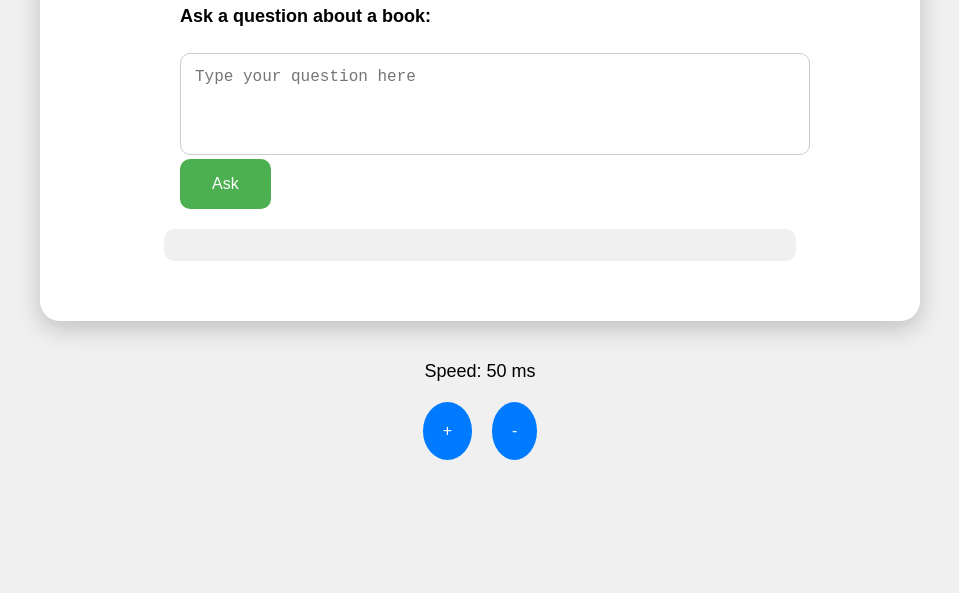
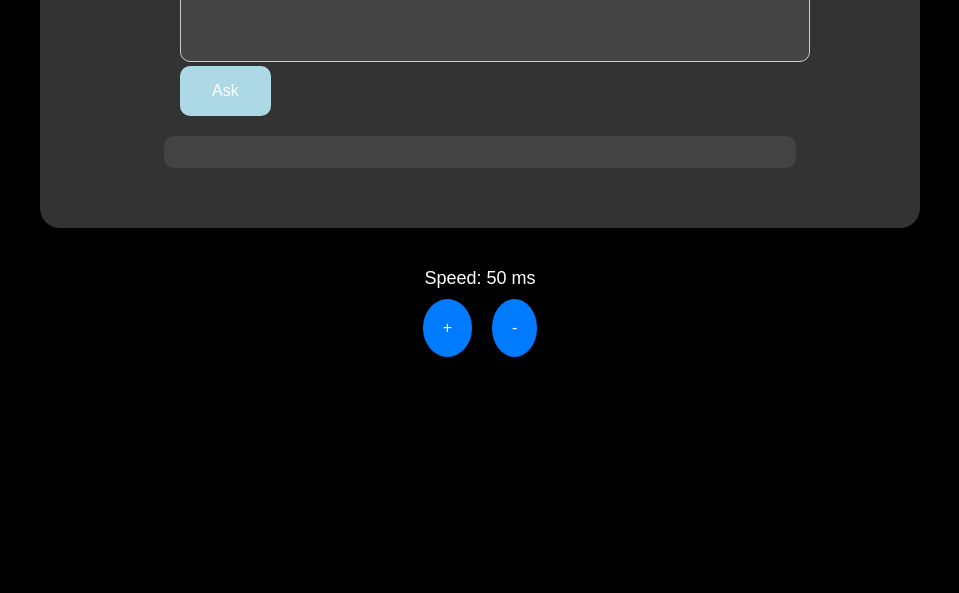
Before and after one commit to Bharath2006/server_chat_ai, a plain HTML site: page index.html in a window 1280 px wide. Shown: the part 227-820 px from the top of the page, without its empty margins (160-1119 px from the left). Drawn offline with Linux system fonts and the light colour scheme.

Commit message:
Update index.html

```diff
--- a/index.html
+++ b/index.html
@@ -6,33 +6,31 @@
     <meta name="viewport" content="width=device-width, initial-scale=1.0">
     <title>Book Chatbot</title>
     <style>
-        body {
+        body,
+        html {
             font-family: Arial, sans-serif;
             margin: 0;
             padding: 0;
-            display: flex;
-            justify-content: center;
-            align-items: center;
-            height: 100vh;
-            background-color: #f0f0f0;
-            flex-direction: column;
+            height: 100%;
+            width: 100%;
+            background-color: #000000;
+            /* Black background */
+            color: #ffffff;
+            /* White text */
         }
 
         .container {
             width: 90%;
-            /* Increased width */
             max-width: 800px;
-            /* Maximum width */
-            background-color: #ffffff;
+            background-color: #333333;
+            /* Dark grey for contrast */
             padding: 40px;
-            /* Increased padding for inner content */
             border-radius: 20px;
-            /* Rounded corners */
             box-shadow: 0 8px 24px rgba(0, 0, 0, 0.2);
-            /* Increased box shadow */
             display: flex;
             flex-direction: column;
             align-items: center;
+            margin: 20px auto;
         }
 
         .question-box,
@@ -40,19 +38,19 @@
             margin-bottom: 20px;
             width: 100%;
             max-width: 600px;
-            /* Limit width for consistency */
         }
 
         .question-box textarea {
             width: 100%;
             padding: 14px;
-            /* Increased padding */
             font-size: 16px;
             border: 1px solid #ccc;
             border-radius: 10px;
-            /* Rounded corners */
             resize: none;
-            /* Prevent resizing */
+            background-color: #444444;
+            /* Darker grey for textarea */
+            color: #ffffff;
+            /* White text */
         }
 
         .question-box label {
@@ -63,26 +61,23 @@
         }
 
         .question-box .ask-button {
-            background-color: #4CAF50;
-            /* Green */
+            background-color: #add8e6;
+            /* Light blue */
             border: none;
             color: white;
             padding: 16px 32px;
-            /* Adjusted padding */
             text-align: center;
             text-decoration: none;
             display: inline-block;
             font-size: 16px;
             border-radius: 10px;
-            /* Rounded corners */
             cursor: pointer;
             transition: background-color 0.3s ease;
-            /* Smooth background color transition */
         }
 
         .question-box .ask-button:hover {
-            background-color: #45a049;
-            /* Darker green on hover */
+            background-color: #87ceeb;
+            /* Slightly darker light blue on hover */
         }
 
         .control-buttons {
@@ -92,44 +87,36 @@
 
         .control-buttons button {
             background-color: #007bff;
-            /* Blue */
             border: none;
             color: white;
             padding: 20px;
-            /* Adjusted padding for circular shape */
             font-size: 20px;
             margin: 0 10px;
-            /* Adjusted margin */
             border-radius: 50%;
-            /* Circular shape */
             cursor: pointer;
             transition: background-color 0.3s ease;
-            /* Smooth background color transition */
         }
 
         .control-buttons button:hover {
             background-color: #0056b3;
-            /* Darker blue on hover */
         }
 
         .answer-box {
             width: 100%;
             max-width: 600px;
-            /* Limit width for consistency */
             white-space: pre-wrap;
-            background: #f0f0f0;
+            background: #444444;
+            /* Darker grey for answer box */
             padding: 16px;
-            /* Increased padding */
             border-radius: 10px;
-            /* Rounded corners */
             animation: fadeIn 0.5s ease;
-            /* CSS animation */
+            color: #ffffff;
+            /* White text */
         }
 
         .speed-display {
             font-size: 18px;
             margin-top: 40px;
-            /* Increased margin to add space */
             margin-bottom: 10px;
             text-align: center;
         }
@@ -142,24 +129,18 @@
 
         .speed-controls button {
             background-color: #007bff;
-            /* Blue */
             border: none;
             color: white;
             padding: 20px;
-            /* Adjusted padding */
             font-size: 16px;
             margin: 0 10px;
-            /* Adjusted margin */
             border-radius: 50%;
-            /* Circular shape */
             cursor: pointer;
             transition: background-color 0.3s ease;
-            /* Smooth background color transition */
         }
 
         .speed-controls button:hover {
             background-color: #0056b3;
-            /* Darker blue on hover */
         }
     </style>
 </head>
@@ -194,13 +175,16 @@
             const data = await response.json();
             const answerBox = document.getElementById('answer');
 
+            const { title, description, summary, detailed_description } = data.answer;
+            const fullAnswer = detailed_description;
+
             // Clear previous content
             answerBox.innerHTML = '';
 
             // Simulate typing effect with adjustable speed
-            for (let i = 0; i < data.answer.length; i++) {
+            for (let i = 0; i < fullAnswer.length; i++) {
                 setTimeout(() => {
-                    answerBox.innerHTML += data.answer.charAt(i);
+                    answerBox.innerHTML += fullAnswer.charAt(i);
                 }, typingSpeed * i);
             }
         }
```
